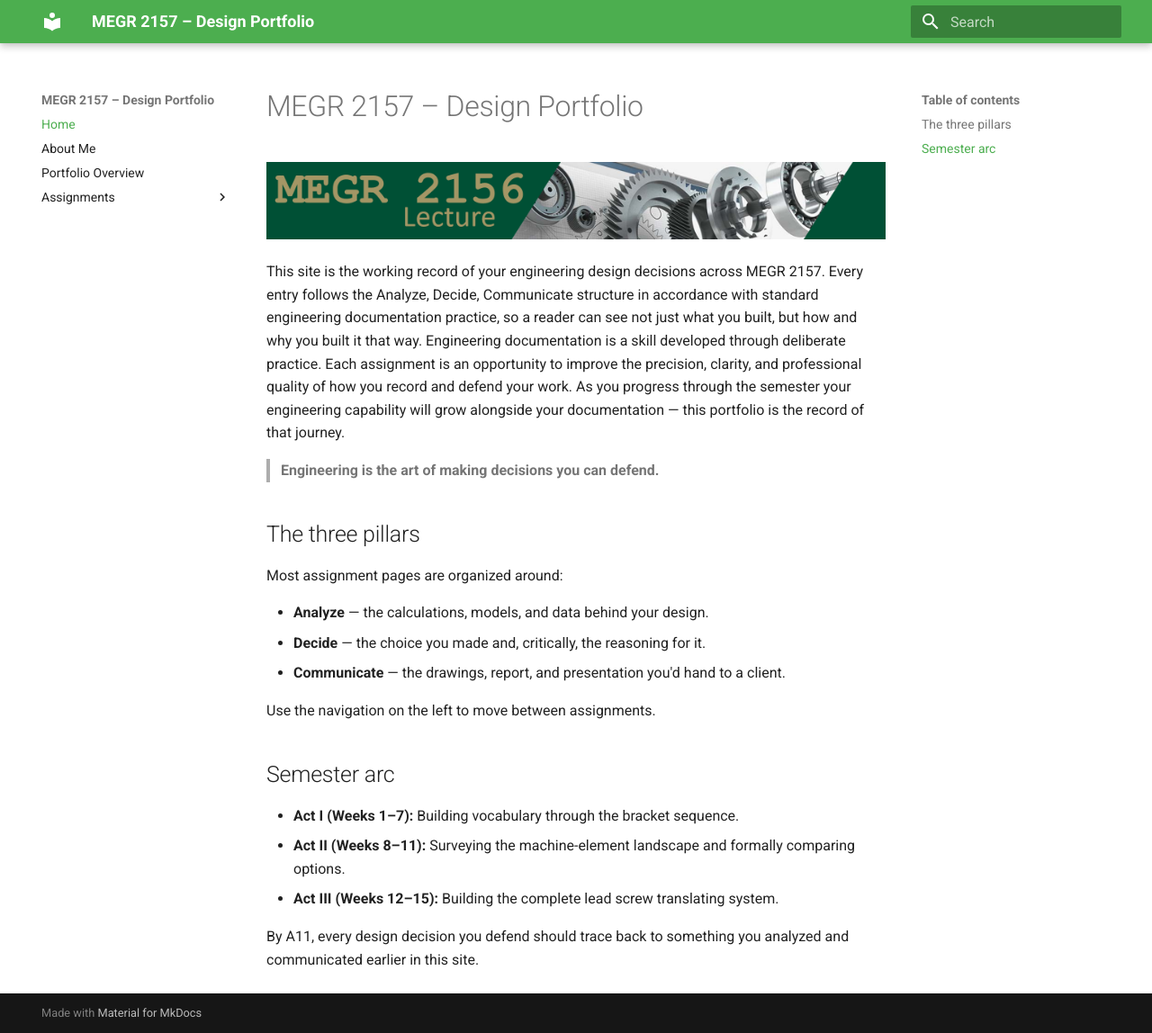
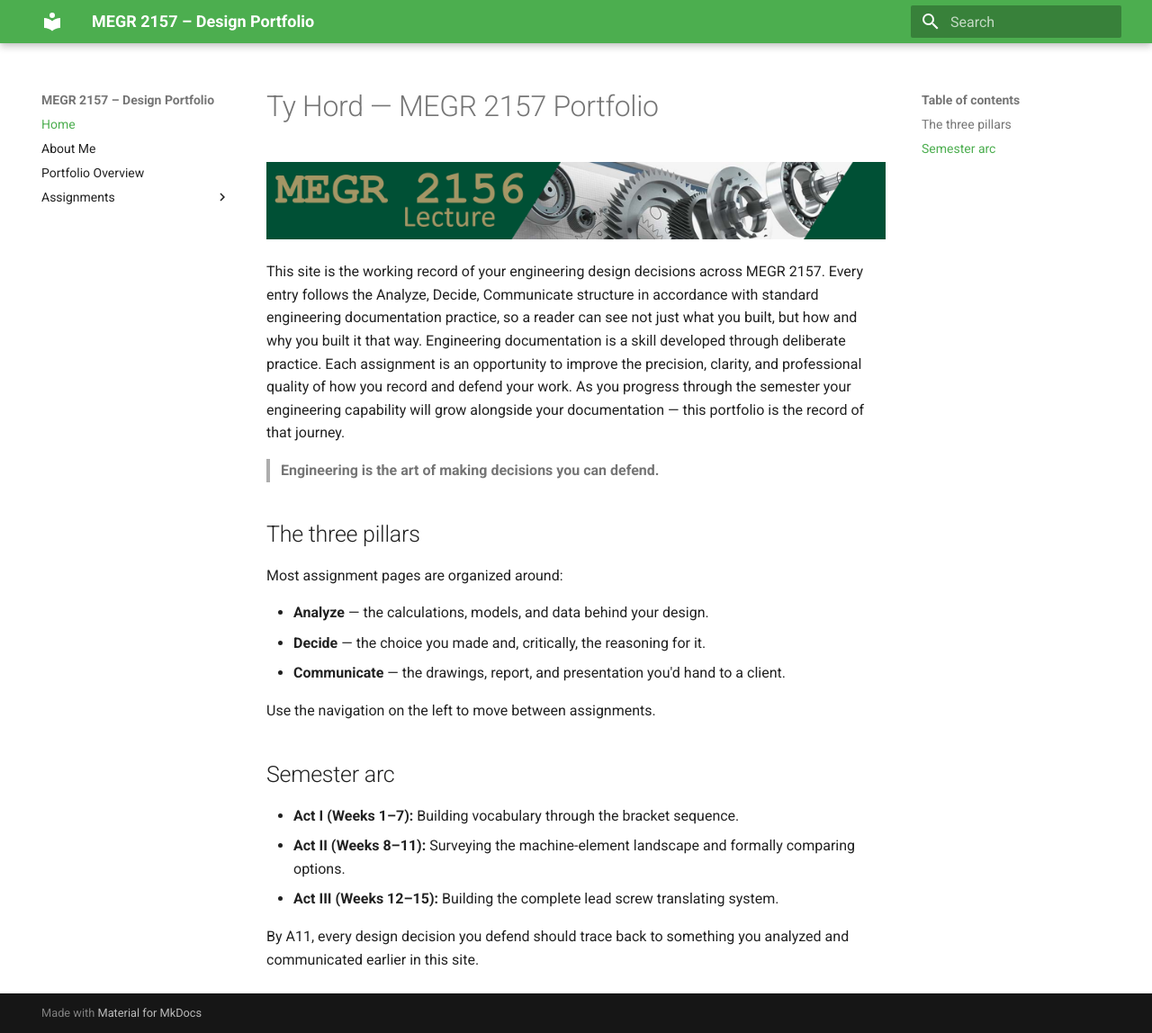
Before and after one commit to thord1-stack/design-projects-portfolio, an MkDocs documentation site: the page built from docs/index.md, in a window 1280 px wide and 1148 px high. Shown: the whole window at 90% size. Built offline with MkDocs 1.6.1 and Material for MkDocs 9.7.7, drawn with Linux system fonts in a browser that asks for light colours.

Commit message:
Update index.md

```diff
--- a/docs/index.md
+++ b/docs/index.md
@@ -1,4 +1,4 @@
-# MEGR 2157 – Design Portfolio
+# Ty Hord — MEGR 2157 Portfolio
 
 ![MEGR 2156-7 Title](MEGR2156title.png)
 
```
